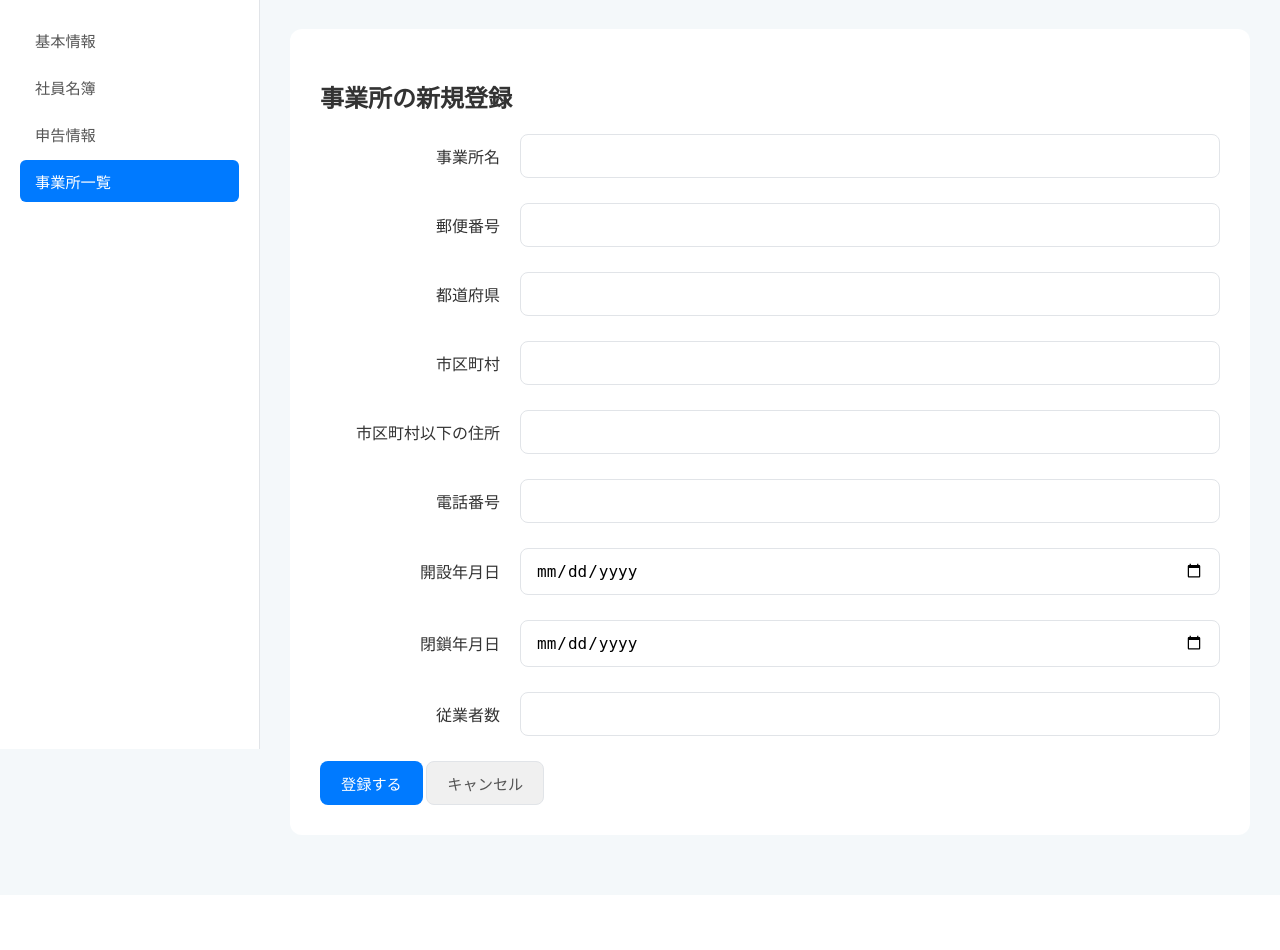
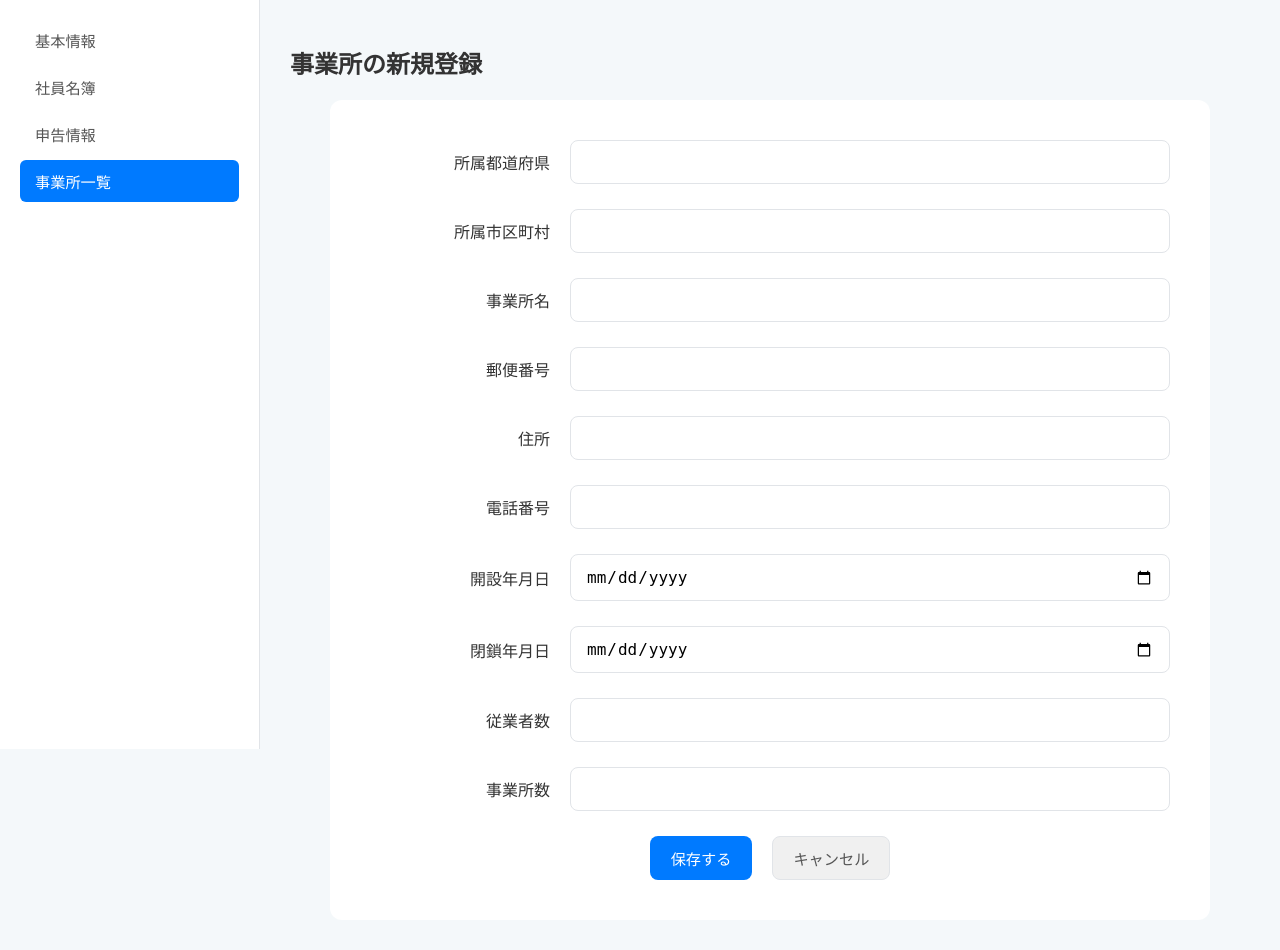
Before and after one commit to h-shimamon/small_business_tax_app, a Flask app: page /company/office/register in a window 1280 px wide. Shown: the part 51-1001 px from the top of the page. Before the commit the page ends 856 px from the top, so only its background shows below. Run offline with Flask 3, Linux system fonts and the light colour scheme; data that the repository does not hold is empty.

Commit message:
「事業所一覧」画面の修正

```diff
--- a/app/company/forms.py
+++ b/app/company/forms.py
@@ -2,7 +2,7 @@
 
 from flask_wtf import FlaskForm
 from wtforms import StringField, DateField, IntegerField, SubmitField, RadioField, SelectField, BooleanField
-from wtforms.validators import DataRequired, Optional
+from wtforms.validators import DataRequired, Optional, Length
 from wtforms.widgets import TextInput
 
 class EmployeeForm(FlaskForm):
@@ -19,17 +19,18 @@
     submit = SubmitField('登録する')
 
 class OfficeForm(FlaskForm):
-    """事業所情報を登録・編集するためのフォーム"""
-    name = StringField('事業所名', validators=[DataRequired(message='事業所名は必須です。')])
-    zip_code = StringField('郵便番号', validators=[Optional()])
-    prefecture = StringField('都道府県', validators=[Optional()])
-    municipality = StringField('市区町村', validators=[Optional()])
-    address = StringField('市区町村以下の住所', validators=[Optional()])
-    phone_number = StringField('電話番号', validators=[Optional()])
-    opening_date = DateField('開設年月日', validators=[Optional()])
-    closing_date = DateField('閉鎖年月日', validators=[Optional()])
-    employee_count = IntegerField('従業者数', validators=[Optional()], widget=TextInput())
-    submit = SubmitField('登録する')
+    """事業所の登録・編集フォーム"""
+    prefecture = StringField('所属都道府県', validators=[Optional(), Length(max=50)])
+    municipality = StringField('所属市区町村', validators=[Optional(), Length(max=100)])
+    name = StringField('事業所名', validators=[DataRequired(message="事業所名は必須です。"), Length(max=100)])
+    zip_code = StringField('郵便番号', validators=[Optional(), Length(max=7)])
+    address = StringField('住所', validators=[Optional(), Length(max=200)])
+    phone_number = StringField('電話番号', validators=[Optional(), Length(max=20)])
+    opening_date = DateField('開設年月日', format='%Y-%m-%d', validators=[Optional()])
+    closing_date = DateField('閉鎖年月日', format='%Y-%m-%d', validators=[Optional()])
+    employee_count = IntegerField('従業者数', validators=[Optional()])
+    office_count = IntegerField('事業所数', validators=[Optional()])
+    submit = SubmitField('保存する')
 
 class DeclarationForm(FlaskForm):
     """申告情報を登録・編集するためのフォーム"""
--- a/app/static/css/style.css
+++ b/app/static/css/style.css
@@ -119,10 +119,12 @@
 .form-container { max-width: 800px; margin: 0 auto; padding: 40px; background-color: white; border-radius: 12px; }
 .form-group { margin-bottom: 25px; }
 label { display: block; margin-bottom: 8px; font-weight: 500; }
-input[type="text"], input[type="tel"], input[type="email"], input[type="date"], input[type="url"] {
+
+/* ▼▼▼ 変更点1: input[type="number"] をセレクタに追加 ▼▼▼ */
+input[type="text"], input[type="tel"], input[type="email"], input[type="date"], input[type="url"], input[type="number"] {
     width: 100%; padding: 12px 15px; border: 1px solid var(--border-color); border-radius: 8px; box-sizing: border-box; font-size: 1rem;
 }
-button { padding: 15px; background-color: var(--accent-color); color: white; border: none; border-radius: 8px; font-size: 1rem; cursor: pointer; }
+/* ▲▲▲ 変更点1 ▲▲▲ */
 
 .inline-label {
     display: inline !important;
@@ -149,14 +151,18 @@
     margin-bottom: 0;      /* 元々あった下の余白をなくす */
 }
 
+/* ▼▼▼ 変更点2: .form-group 内の input[type="number"] をセレクタに追加 ▼▼▼ */
 .form-group input[type="text"],
 .form-group input[type="tel"],
 .form-group input[type="email"],
 .form-group input[type="date"],
-.form-group input[type="url"] {
+.form-group input[type="url"],
+.form-group input[type="number"] {
     flex-grow: 1;          /* 入力欄が残りの幅いっぱいに広がる */
     width: auto;           /* 元々あった幅100%の設定をリセット */
 }
+/* ▲▲▲ 変更点2 ▲▲▲ */
+
 /* 縦位置を上端で揃えるためのスタイル */
 .form-group-align-top {
     align-items: flex-start;
@@ -175,30 +181,14 @@
     padding: 10px 20px;
     background-color: var(--accent-color);
     color: white;
-    border: 1px solid transparent; /* ★枠線の分のスペースを確保するため、透明な枠線を追加 */
+    border: 1px solid transparent;
     border-radius: 8px;
     font-size: 0.95rem;
     font-weight: 500;
     text-decoration: none;
     cursor: pointer;
     transition: background-color 0.2s;
-    box-sizing: border-box; /* ★高さを揃えるため計算方法を統一 */
-}
-
-/* セカンダリボタン（キャンセルなど） */
-.button-secondary {
-    display: inline-block;
-    padding: 10px 20px;
-    background-color: #f0f0f0;
-    color: var(--text-secondary);
-    border: 1px solid var(--border-color);
-    border-radius: 8px;
-    font-size: 0.95rem;
-    font-weight: 500;
-    text-decoration: none;
-    cursor: pointer;
-    transition: background-color 0.2s;
-    box-sizing: border-box; /* ★高さを揃えるため計算方法を統一 */
+    box-sizing: border-box;
 }
 
 .button-primary:hover {
@@ -218,6 +208,7 @@
     text-decoration: none;
     cursor: pointer;
     transition: background-color 0.2s;
+    box-sizing: border-box;
 }
 
 .button-secondary:hover {
@@ -236,3 +227,10 @@
     font-size: 0.875em;
     margin-top: 6px;
 }
+
+/* --- カードのヘッダー（ボタンなどを配置） --- */
+.card-header {
+    margin-bottom: 20px; /* ボタンとテーブルの間に20pxの余白を追加 */
+    padding-bottom: 20px; /* ヘッダーの下に余白を追加 */
+    border-bottom: 1px solid var(--border-color); /* 区切り線 */
+}
--- a/app/templates/company/office_form.html
+++ b/app/templates/company/office_form.html
@@ -1,24 +1,46 @@
 <!-- app/templates/company/office_form.html -->
 {% extends "base.html" %}
 
-{% block title %}{% if form.name.data %}事業所編集{% else %}事業所登録{% endif %}{% endblock %}
+{% block title %}
+  {% if office %}
+    事業所情報の編集
+  {% else %}
+    事業所の新規登録
+  {% endif %}
+{% endblock %}
 
 {% block sidebar %}
 <a href="{{ url_for('company.show') }}">基本情報</a>
 <a href="{{ url_for('company.employees') }}">社員名簿</a>
 <a href="{{ url_for('company.declaration') }}">申告情報</a>
-<!-- ★修正点1: 'office.list' から 'company.office_list' へ変更 -->
 <a href="{{ url_for('company.office_list') }}" class="active">事業所一覧</a>
 {% endblock %}
 
 {% block content %}
-<div class="card">
-    <h2>{% if form.name.data %}事業所情報の編集{% else %}事業所の新規登録{% endif %}</h2>
+<div class="content-header">
+  <h1 class="content-title">
+    {% if office %}
+      事業所情報の編集
+    {% else %}
+      事業所の新規登録
+    {% endif %}
+  </h1>
+</div>
 
-    {# フォームの action は空欄にし、ルート側で現在のURLを自動的に使用させます #}
-    <form method="post" action="">
+<!-- UIのマスターである register.html に準拠したフォームコンテナを使用 -->
+<div class="form-container">
+  <form method="post">
     {{ form.hidden_tag() }}
 
+    <!-- 各フォーム項目を .form-group で囲み、レイアウトを統一 -->
+    <div class="form-group">
+      {{ form.prefecture.label }}
+      {{ form.prefecture(class="form-control") }}
+    </div>
+    <div class="form-group">
+      {{ form.municipality.label }}
+      {{ form.municipality(class="form-control") }}
+    </div>
     <div class="form-group">
       {{ form.name.label }}
       {{ form.name(class="form-control") }}
@@ -26,14 +48,6 @@
     <div class="form-group">
       {{ form.zip_code.label }}
       {{ form.zip_code(class="form-control") }}
-        </div>
-        <div class="form-group">
-            {{ form.prefecture.label }}
-            {{ form.prefecture(class="form-control") }}
-        </div>
-        <div class="form-group">
-            {{ form.municipality.label }}
-            {{ form.municipality(class="form-control") }}
     </div>
     <div class="form-group">
       {{ form.address.label }}
@@ -55,10 +69,16 @@
       {{ form.employee_count.label }}
       {{ form.employee_count(class="form-control") }}
     </div>
+    <div class="form-group">
+      {{ form.office_count.label }}
+      {{ form.office_count(class="form-control") }}
+    </div>
 
+    <!-- 保存・キャンセルボタン -->
+    <div class="form-actions">
       {{ form.submit(class="button-primary") }}
-        <!-- ★修正点2: 'office.list' から 'company.office_list' へ変更 -->
       <a href="{{ url_for('company.office_list') }}" class="button-secondary">キャンセル</a>
+    </div>
   </form>
 </div>
 {% endblock %}
```
Also changed, not shown: app/templates/company/office_list.html (+24 -10 lines). Lines whose indentation alone changed are shown as unchanged.
